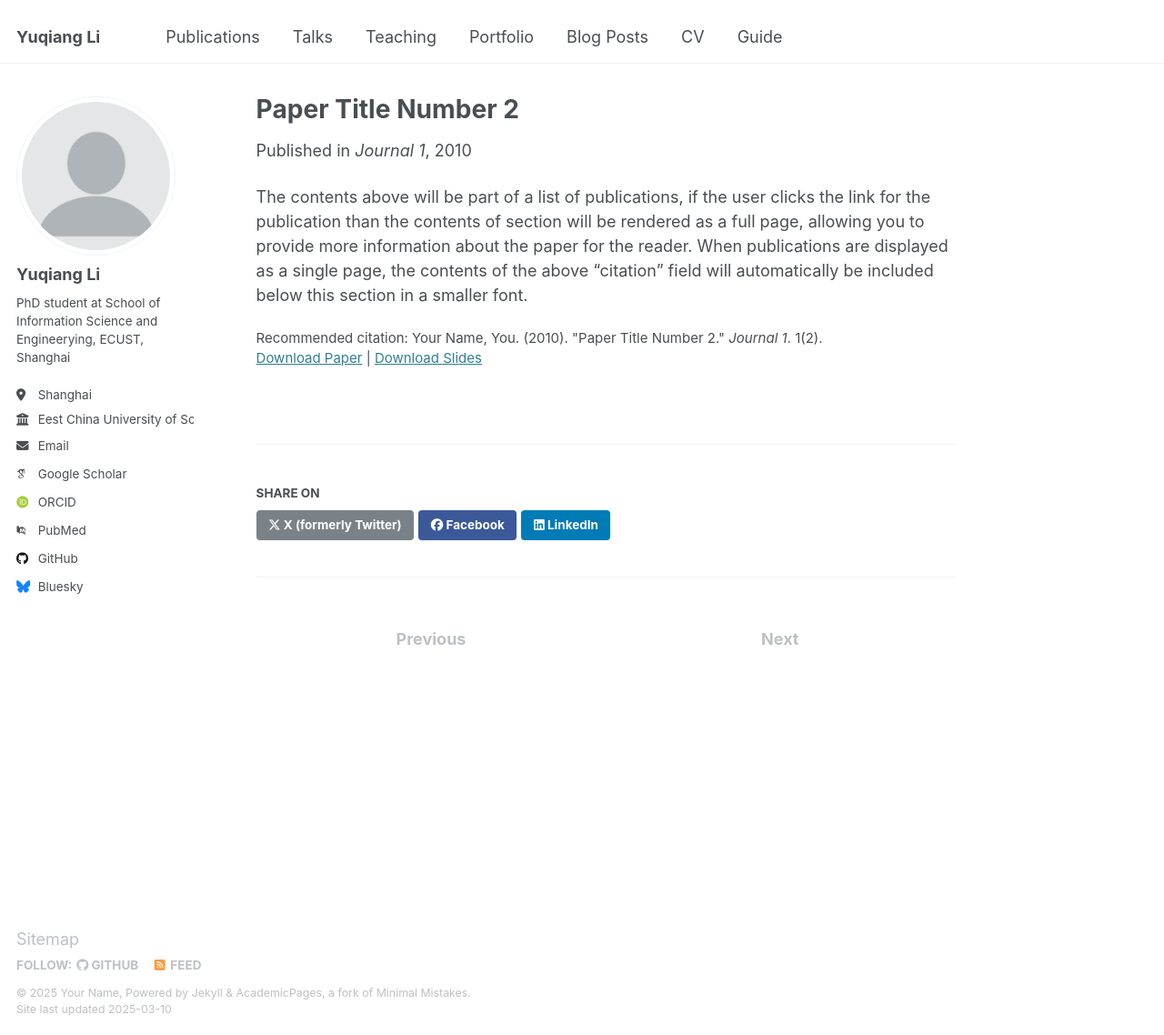
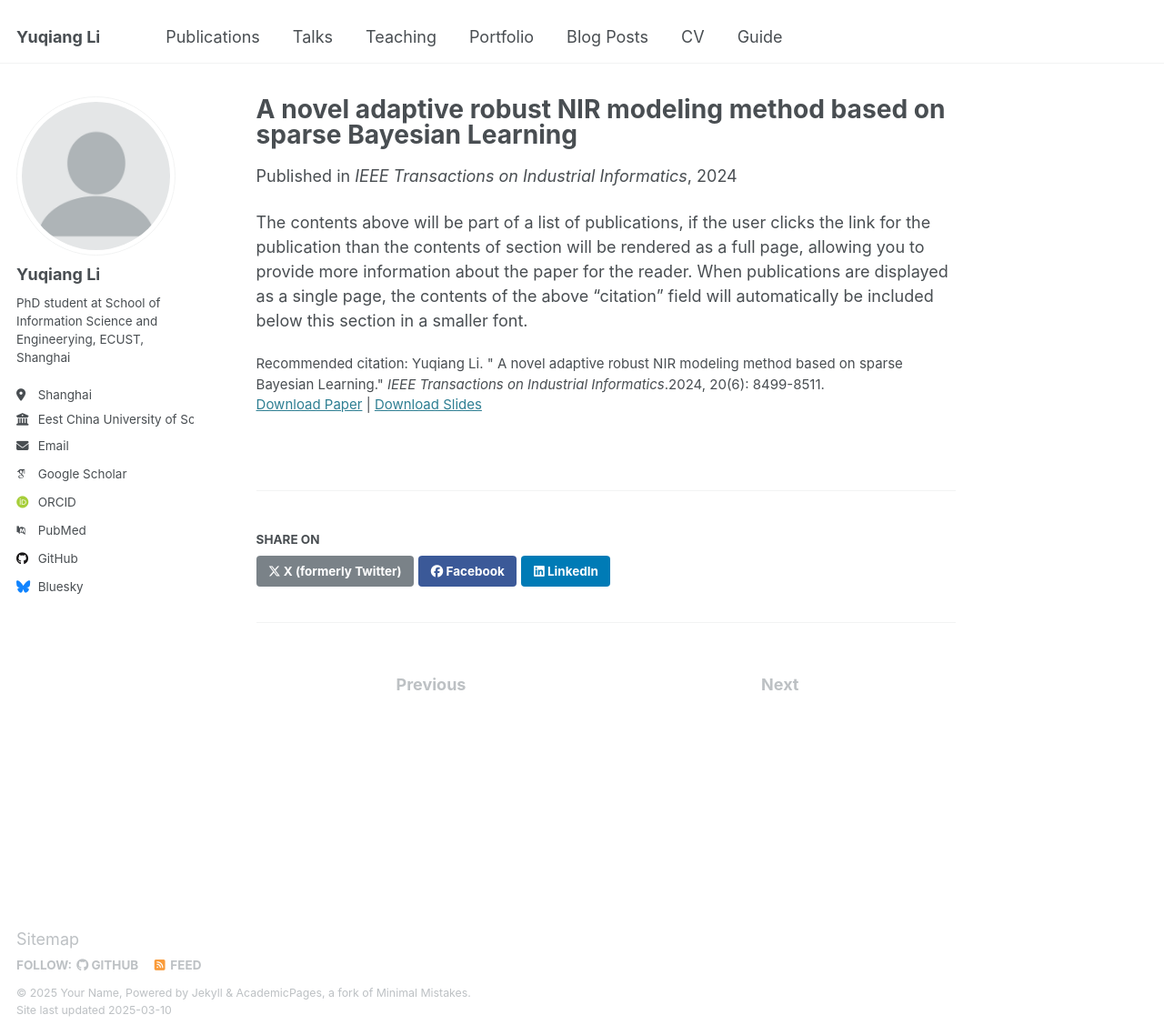
Before and after one commit to Yuqiangli092511/Yuqiangli092511.github.io, a Jekyll site: the page built from _publications/2010-10-01-paper-title-number-2.md, in a window 1280 px wide and 1138 px high. Shown: the whole window at 91% size. Built offline with Jekyll 4.4.1, drawn with Linux system fonts in a browser that asks for light colours; some web fonts are replaced.

Commit message:
Update 2010-10-01-paper-title-number-2.md

```diff
--- a/_publications/2010-10-01-paper-title-number-2.md
+++ b/_publications/2010-10-01-paper-title-number-2.md
@@ -1,14 +1,14 @@
 ---
-title: "Paper Title Number 2"
+title: "A novel adaptive robust NIR modeling method based on sparse Bayesian Learning"
 collection: publications
 category: manuscripts
-permalink: /publication/2010-10-01-paper-title-number-2
-excerpt: 'This paper is about the number 2. The number 3 is left for future work.'
-date: 2010-10-01
-venue: 'Journal 1'
-slidesurl: 'http://academicpages.github.io/files/slides2.pdf'
-paperurl: 'http://academicpages.github.io/files/paper2.pdf'
-citation: 'Your Name, You. (2010). &quot;Paper Title Number 2.&quot; <i>Journal 1</i>. 1(2).'
+permalink: /publication/2024-03-18-Paper-TII
+excerpt: 'This paper is characteristic wavelength selection method of the high-dimensional near-infrared spectra.'
+date: 2024-03-18
+venue: 'IEEE Transactions on Industrial Informatics'
+slidesurl: 'http://Yuqiangli092511.github.io/files/slides2.pdf'
+paperurl: 'http://Yuqiangli092511.github.io/files/Paper2-TII.pdf'
+citation: 'Yuqiang Li. &quot; A novel adaptive robust NIR modeling method based on sparse Bayesian Learning.&quot; <i>IEEE Transactions on Industrial Informatics</i>.2024, 20(6): 8499-8511.'
 ---
 
 The contents above will be part of a list of publications, if the user clicks the link for the publication than the contents of section will be rendered as a full page, allowing you to provide more information about the paper for the reader. When publications are displayed as a single page, the contents of the above "citation" field will automatically be included below this section in a smaller font.
```
